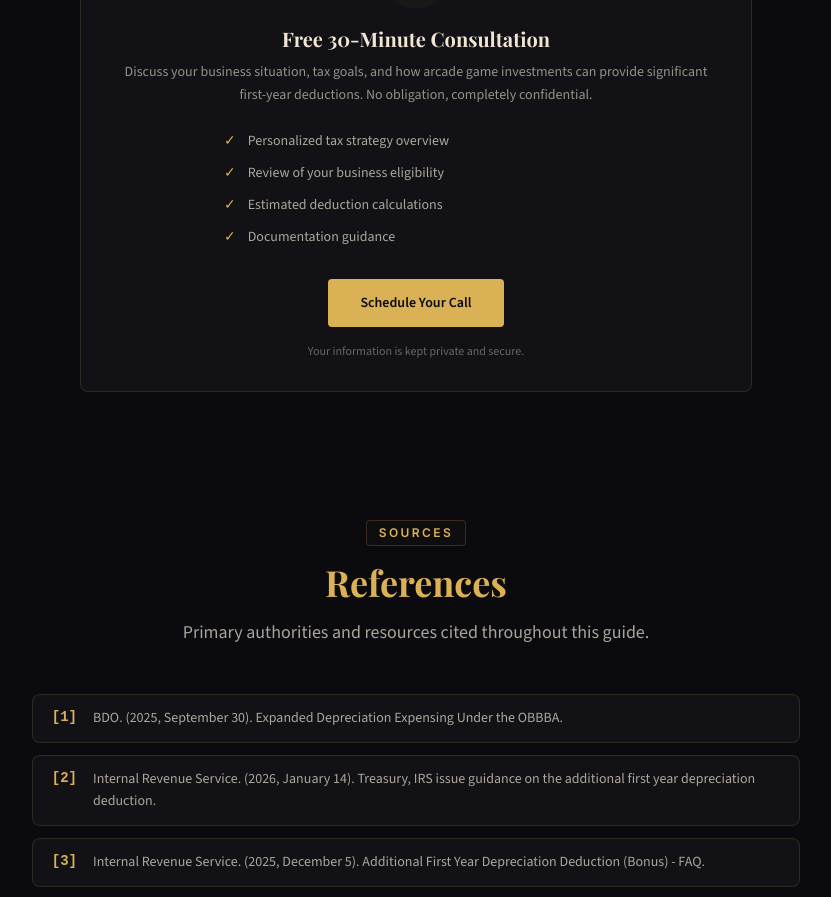
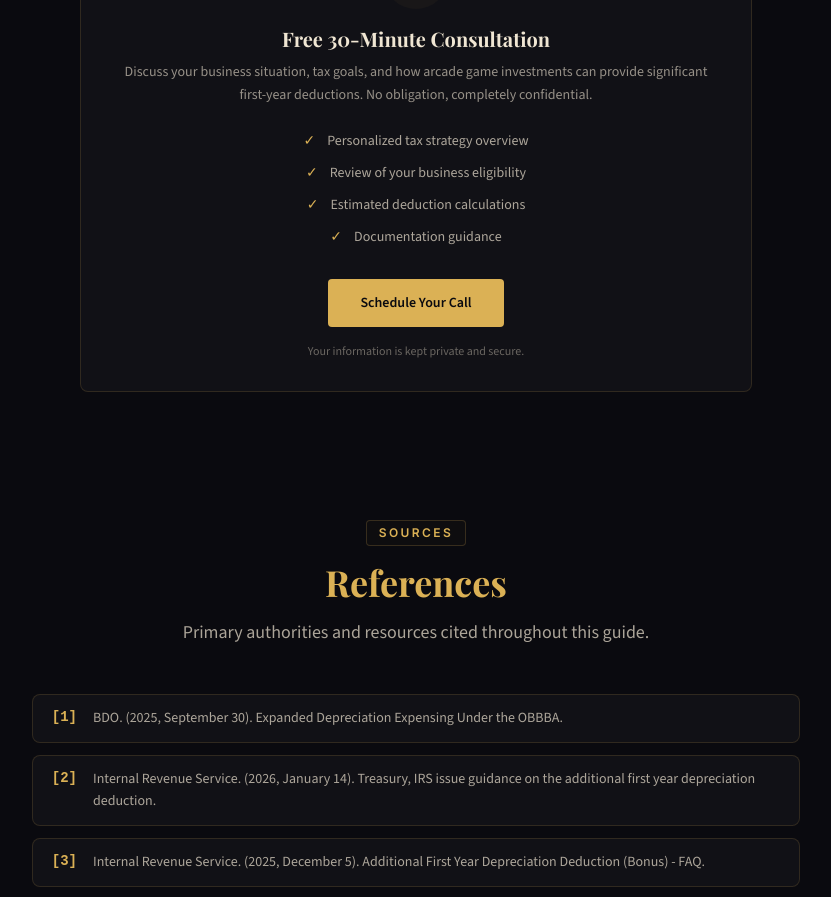
Before and after one commit to kennysabangan/arcade-tax-guide, a React (Vite) app: page / in a window 1280 px wide. Shown: the part 6660-7557 px from the top of the page, without its empty margins (224-1055 px from the left). Built offline with nearby package versions, Linux system fonts and the light colour scheme.

Commit message:
Center the consultation checklist items

```diff
--- a/src/pages/HomePage.jsx
+++ b/src/pages/HomePage.jsx
@@ -438,9 +438,9 @@ function BookCall() {
               Discuss your business situation, tax goals, and how arcade game investments can provide significant first-year deductions. No obligation, completely confidential.
             </p>
           </div>
-          <div className="space-y-3 text-left text-sm text-cream-70 mb-8 max-w-sm mx-auto">
+          <div className="space-y-3 text-center text-sm text-cream-70 mb-8 max-w-sm mx-auto">
             {['Personalized tax strategy overview', 'Review of your business eligibility', 'Estimated deduction calculations', 'Documentation guidance'].map((item, i) => (
-              <div key={i} className="flex items-center gap-3">
+              <div key={i} className="flex items-center justify-center gap-3">
                 <span className="text-gold">✓</span>
                 {item}
               </div>
```
